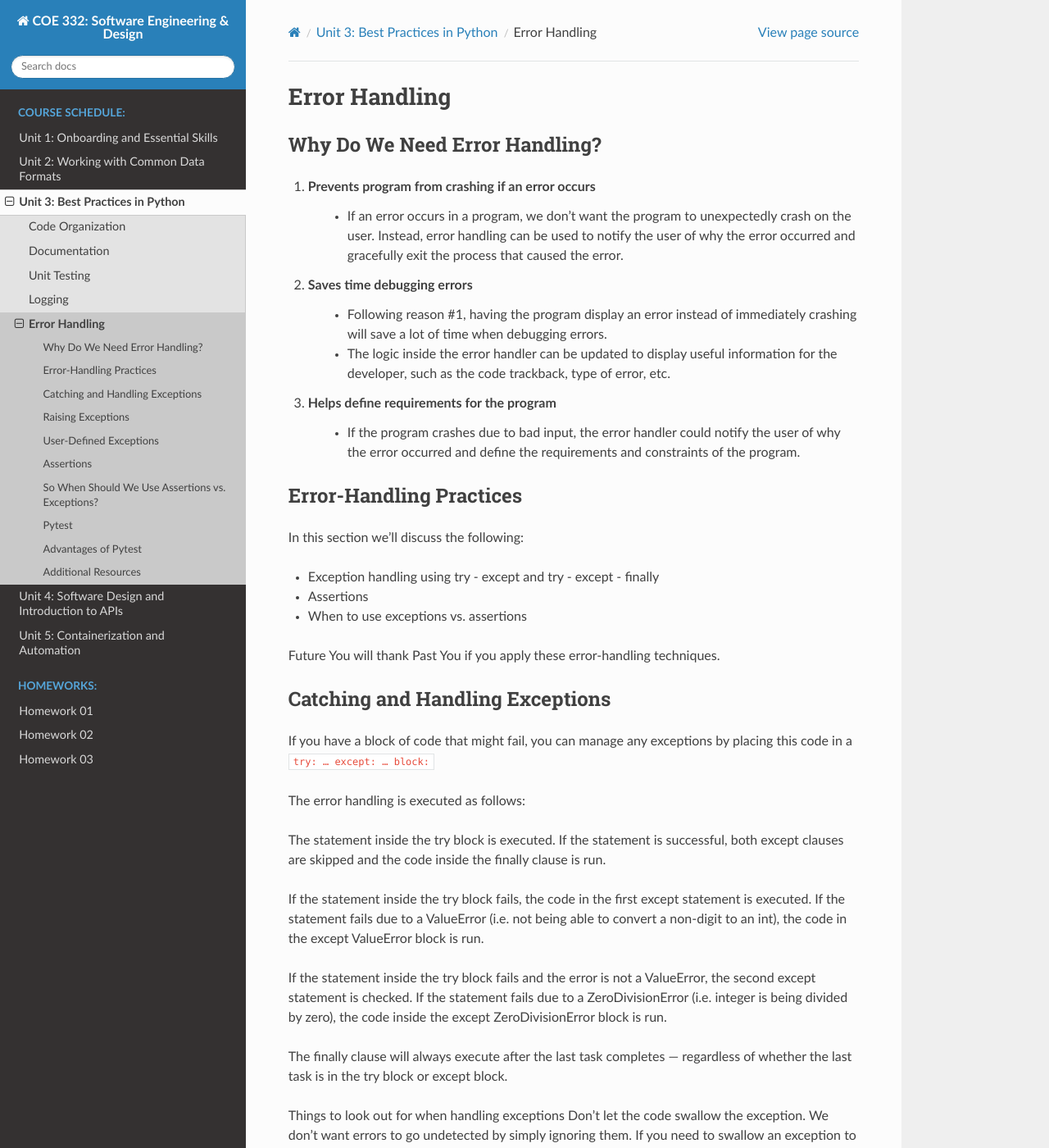
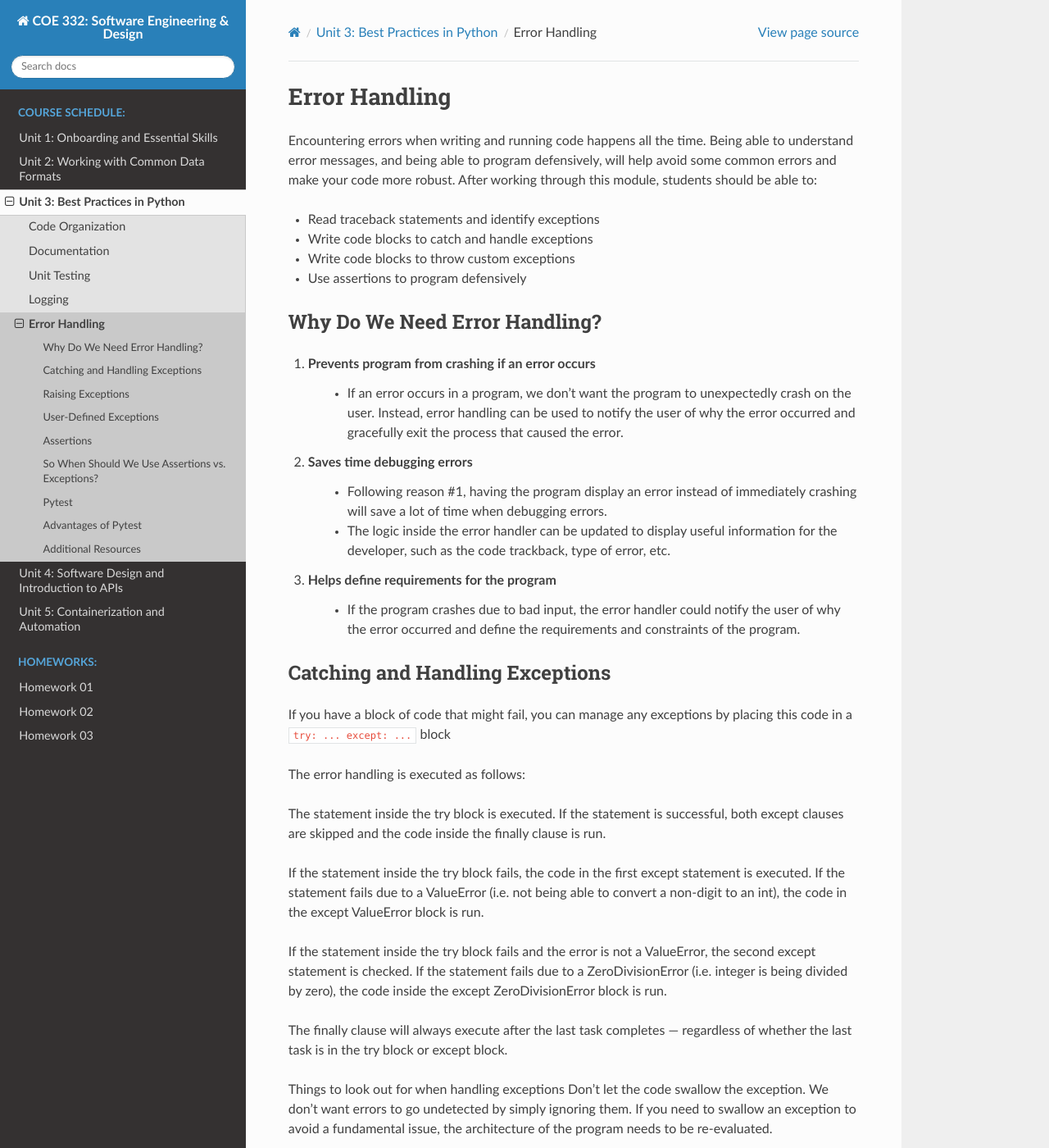
Before and after one commit to TACC/coe-332-sp23, a Sphinx documentation site: the page built from docs/unit03/errorhandling.rst, in a window 1280 px wide and 1400 px high. Shown: the whole window at 82% size. Built offline with Sphinx 7.4.7 and the Read the Docs theme 2.0.0, drawn with Linux system fonts in a browser that asks for light colours; some of the changed text lies outside the part shown.

Commit message:
formatting fixes for error handling

````diff
--- a/docs/unit03/errorhandling.rst
+++ b/docs/unit03/errorhandling.rst
@@ -1,35 +1,43 @@
 Error Handling
 ==============
+
+Encountering errors when writing and running code happens all the time. Being able
+to understand error messages, and being able to program defensively, will help
+avoid some common errors and make your code more robust. After working through this
+module, students should be able to:
+
+* Read traceback statements and identify exceptions
+* Write code blocks to catch and handle exceptions
+* Write code blocks to throw custom exceptions
+* Use assertions to program defensively
+
+
 
 Why Do We Need Error Handling?
 ------------------------------
 
 #. Prevents program from crashing if an error occurs
-    * If an error occurs in a program, we don’t want the program to unexpectedly crash on the user. Instead, error handling can be used to notify the user of why the error occurred and gracefully exit the process that caused the error.
+    * If an error occurs in a program, we don't want the program to unexpectedly
+      crash on the user. Instead, error handling can be used to notify the user of
+      why the error occurred and gracefully exit the process that caused the error.
 
 #. Saves time debugging errors
-    * Following reason #1, having the program display an error instead of immediately crashing will save a lot of time when debugging errors.
-    * The logic inside the error handler can be updated to display useful information for the developer, such as the code trackback, type of error, etc.
+    * Following reason #1, having the program display an error instead of immediately
+      crashing will save a lot of time when debugging errors.
+    * The logic inside the error handler can be updated to display useful information
+      for the developer, such as the code trackback, type of error, etc.
 
 #. Helps define requirements for the program
-    * If the program crashes due to bad input, the error handler could notify the user of why the error occurred and define the requirements and constraints of the program.
+    * If the program crashes due to bad input, the error handler could notify the user
+      of why the error occurred and define the requirements and constraints of the program.
 
 
-Error-Handling Practices
-------------------------
 
-In this section we’ll discuss the following:
-
-* Exception handling using try - except and try - except - finally
-* Assertions
-* When to use exceptions vs. assertions
-
-Future You will thank Past You if you apply these error-handling techniques.
 
 Catching and Handling Exceptions
 --------------------------------
 
-If you have a block of code that might fail, you can manage any exceptions by placing this code in a ``try: … except: … block:``
+If you have a block of code that might fail, you can manage any exceptions by placing this code in a ``try: ... except: ...`` block
 
 
 The error handling is executed as follows:
@@ -44,7 +52,7 @@
 The finally clause will always execute after the last task completes — regardless of whether the last task is in the try block or except block.
 
 Things to look out for when handling exceptions
-Don’t let the code swallow the exception. We don’t want errors to go undetected by simply ignoring them. If you need to swallow an exception to avoid a fundamental issue, the architecture of the program needs to be re-evaluated.
+Don't let the code swallow the exception. We don't want errors to go undetected by simply ignoring them. If you need to swallow an exception to avoid a fundamental issue, the architecture of the program needs to be re-evaluated.
 
 .. code-block:: python3
 
@@ -54,16 +62,17 @@
     >>>    pass
 
 
-NOTE: Don’t declare new variables inside a ```try``` statement that might not be reached.
+NOTE: Don't declare new variables inside a ```try``` statement that might not be reached.
 
 Raising Exceptions
 ------------------
 
-You might want to re-raise an exception to abort a script. For example, if we can’t determine what kind of error is causing the exception, we might want to re-raise it.
+You might want to re-raise an exception to abort a script. For example, if we can't determine what kind of error is causing the exception, we might want to re-raise it.
 
-Problem – Reraising the exception, that has been caught in the except block:
+Problem - Reraising the exception, that has been caught in the except block:
 
 Using the ```raise```
+
 .. code-block:: python3
 
     >>> def example():
@@ -95,7 +104,7 @@
         raise
 
 
-Problem – To have a program issue warning messages (e.g., about deprecated features or usage problems).
+Problem - To have a program issue warning messages (e.g., about deprecated features or usage problems).
 
 .. code-block:: python3
 
@@ -138,7 +147,7 @@
 
 There are several types of built-in exception classes that inherit from the same base Exception class. A full list of these built-in classes can be found in the official documentation.
 
-It’s also possible to create a custom exception class that inherits from the base Exception class. A custom class might be needed if the developer wishes to integrate a more sophisticated logging system or further inspect an object.
+It's also possible to create a custom exception class that inherits from the base Exception class. A custom class might be needed if the developer wishes to integrate a more sophisticated logging system or further inspect an object.
 
 The ```__init__()``` and ```__str__()``` methods are required when defining an Exception class:
 
@@ -168,6 +177,7 @@
 Ouput
 
 .. code-block:: console
+
     ('A New Exception occurred: ', 6)
 
 
@@ -228,7 +238,7 @@
 So When Should We Use Assertions vs. Exceptions?
 ------------------------------------------------
 
-This really comes down to a case-by-case basis, and there’s room for debate here. In my opinion, exceptions should be used when handling external inputs and outputs due to user input, hardware, network, etc. Exceptions should be used when you want to gracefully exit a program, log data, and notify the user of why such an error occurred.
+This really comes down to a case-by-case basis, and there's room for debate here. In my opinion, exceptions should be used when handling external inputs and outputs due to user input, hardware, network, etc. Exceptions should be used when you want to gracefully exit a program, log data, and notify the user of why such an error occurred.
 
 Assertions have a fail-fast approach and should be used to find errors in your code and detect bugs.
 
@@ -246,7 +256,7 @@
 Advantages of Pytest
 --------------------
 
-The advantages of Pytest are as follows −
+The advantages of Pytest are as follows -
 
 * Pytest can run multiple tests in parallel, which reduces the execution time of the test suite.
 
@@ -261,6 +271,7 @@
 * Because of its simple syntax, pytest is very easy to start with.
 
 .. code-block:: console
+
     pip install pytest
 
     pytest -h
@@ -315,7 +326,7 @@
 
 Additional Resources
 --------------------
-* `Python 3 Error Handling <https://docs.python.org/3/tutorial/errors.html>`
-* `Python 3 Assertions <https://docs.pytest.org/en/7.1.x/how-to/assert.html>`
-* `Python 3 Exception Class <https://docs.python.org/3/library/exceptions.html>`
+* `Python 3 Error Handling <https://docs.python.org/3/tutorial/errors.html>`_
+* `Python 3 Assertions <https://docs.pytest.org/en/7.1.x/how-to/assert.html>`_
+* `Python 3 Exception Class <https://docs.python.org/3/library/exceptions.html>`_
 * `Pytest`
````
